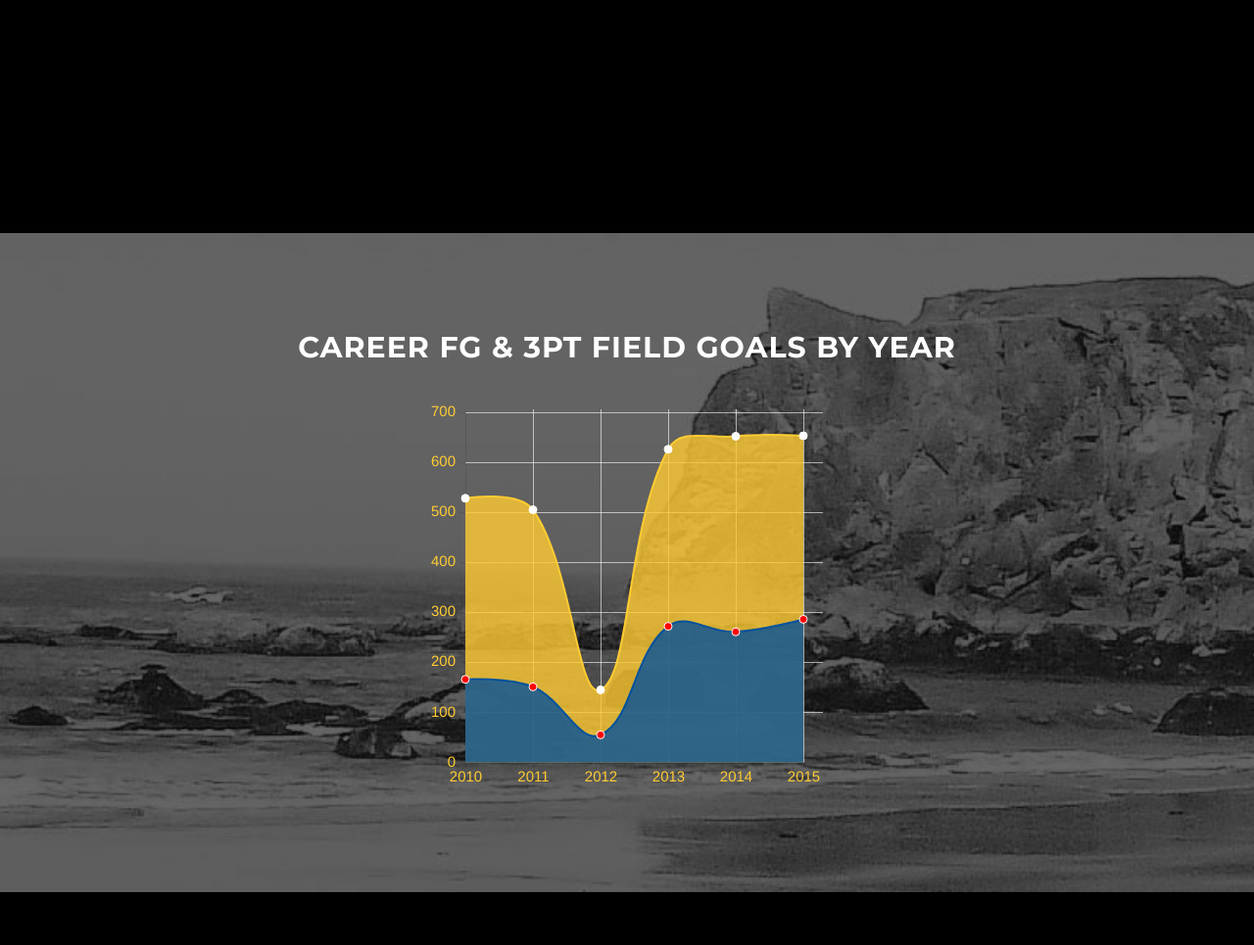
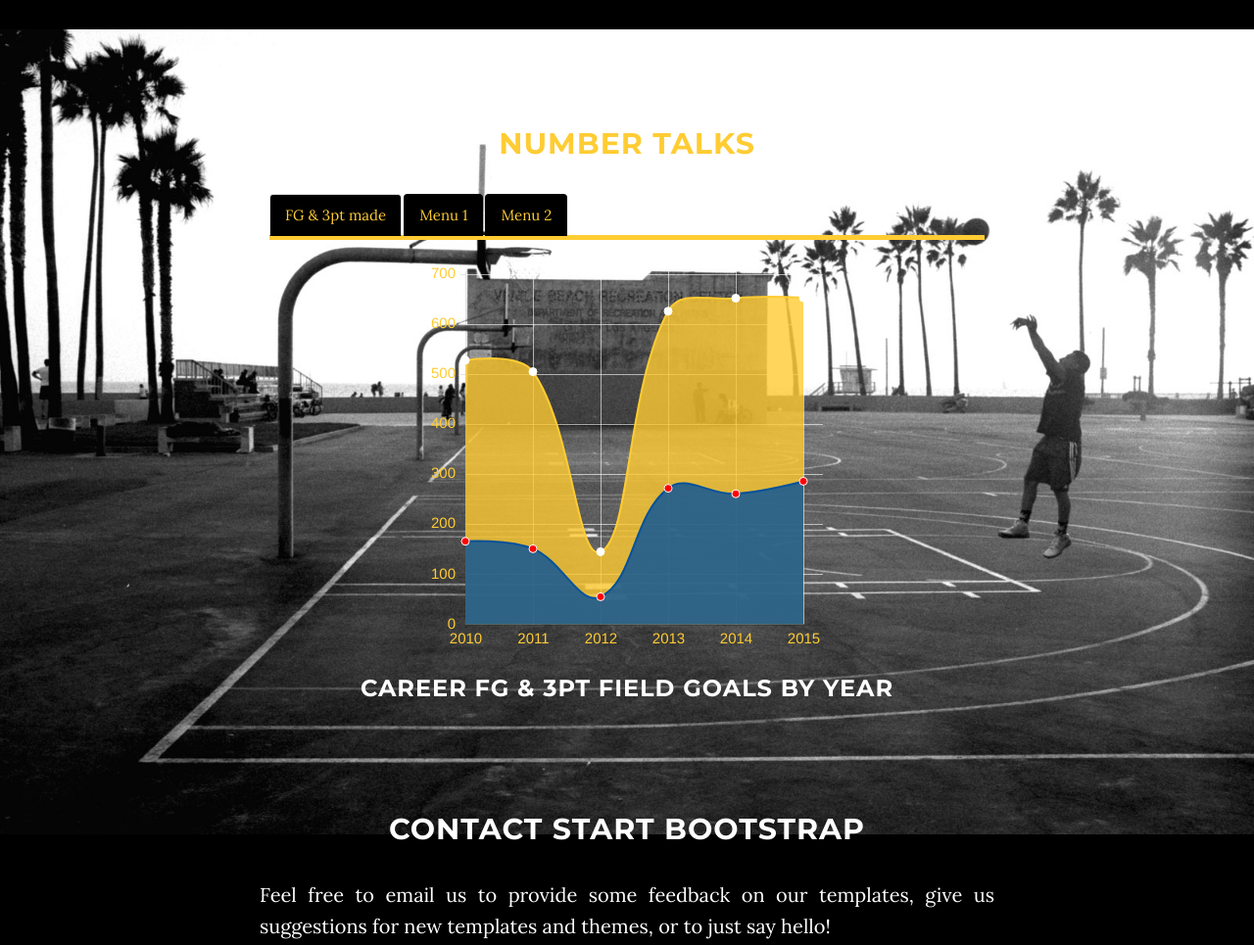
Before and after one commit to jonfu051/Stephen-Curry-, a plain HTML site: page index.html in a window 1280 px wide. Shown: the part 1620-2585 px from the top of the page at 98% size. Drawn offline with Linux system fonts and the light colour scheme; some packages are replaced by stand-ins of ours.

Commit message:
radar chart finished

```diff
--- a/Chart.js/mychart.js
+++ b/Chart.js/mychart.js
@@ -1,27 +1,46 @@
+var inView = false;
 
+var oldScrollTop = $(window).scrollTop();
 
-var data = {
-    labels : ["2010","2011","2012","2013","2014","2015"],
-    datasets : [
-        {
-            fillColor : "rgba(255,204,51,0.8)",
-            strokeColor : "rgba(255,204,51,1)",
-            pointColor : "rgba(255,255,255,1)",
-            pointStrokeColor : "#fff",
-            data : [528,505,145,626,652,653]
-        },
-        {
-            fillColor : "rgba(4,82,156,0.8)",
-            strokeColor : "rgba(4,82,156,1)",
-            pointColor : "rgba(255,0,0,1)",
-            pointStrokeColor : "#fff",
-            data : [166,151,55,272,261,286]
-        }
-    ]
+function isScrolledIntoView(elem) {
+
+    var docViewTop = $(window).scrollTop();
+    var docViewBottom = docViewTop + $(window).height();
+    var scrollingDown = docViewTop > oldScrollTop;
+    oldScrollTop = docViewTop;
+
+    var elemTop = $(elem).offset().top;
+    var elemBottom = elemTop + $(elem).height();
+
+    if (scrollingDown) {
+        return docViewBottom >= elemBottom
+    } else {
+        return docViewTop <= elemTop
+    }
 }
 
-var options =  {
-    scaleGridLineColor : "rgba(255,255,255,0.6)",
+//line chart data
+var lineData = {
+    labels: ["2010", "2011", "2012", "2013", "2014", "2015"],
+    datasets: [{
+        label: "FG",
+        fillColor: "rgba(255,204,51,0.8)",
+        strokeColor: "rgba(255,204,51,1)",
+        pointColor: "rgba(255,255,255,1)",
+        pointStrokeColor: "#fff",
+        data: [528, 505, 145, 626, 652, 653],
+    }, {
+        label: "3PT",
+        fillColor: "rgba(4,82,156,0.8)",
+        strokeColor: "rgba(4,82,156,1)",
+        pointColor: "rgba(255,0,0,1)",
+        pointStrokeColor: "#fff",
+        data: [166, 151, 55, 272, 261, 286],
+    }]
+};
+
+var lineOptions = {
+    scaleGridLineColor: "rgba(255,255,255,0.6)",
     scaleFontSize: 15,
     scaleFontFamily: "'Helvetica Neue', 'Helvetica', 'Arial', sans-serif",
     scaleFontColor: "rgb(255,204,51)",
@@ -29,11 +48,152 @@ var options =  {
     scaleSteps: 7,
     scaleStepWidth: 100,
     scaleStartValue: 0,
+    multiTooltipTemplate: "<%= datasetLabel %> - <%= value %>",
 
 
+};
+
+//FG and 3pt pie chart data
+var fgPieData = [{
+        value: 300,
+        color: "#F7464A",
+        highlight: "#FF5A5E",
+        label: "Red"
+    }, {
+        value: 50,
+        color: "#46BFBD",
+        highlight: "#5AD3D1",
+        label: "Green"
+    }, {
+        value: 100,
+        color: "#FDB45C",
+        highlight: "#FFC870",
+        label: "Yellow"
+    }, {
+        value: 40,
+        color: "#949FB1",
+        highlight: "#A8B3C5",
+        label: "Grey"
+    }, {
+        value: 120,
+        color: "#4D5360",
+        highlight: "#616774",
+        label: "Dark Grey"
+    }
+
+];
+var threePointData = [{
+        value: 300,
+        color: "#F7464A",
+        highlight: "#FF5A5E",
+        label: "Red"
+    }, {
+        value: 50,
+        color: "#46BFBD",
+        highlight: "#5AD3D1",
+        label: "Green"
+    }, {
+        value: 100,
+        color: "#FDB45C",
+        highlight: "#FFC870",
+        label: "Yellow"
+    }
+];
+
+var pieOptions = {
+    segmentShowStroke: false,
+    animateScale: true
 }
 
-var ctx = $("#myChart").get(0).getContext("2d");
-// This will get the first returned node in the jQuery collection.
-var myNewChart = new Chart(ctx);
-new Chart(ctx).Line(data, options);
+// Radar chart
+var radarData = {
+    labels: ["MINUTES", "POINTS", "FIELD GOALS", "3-PT FIELD GOALS", "FREE THROWS", "REBOUNDS", "ASSISTS","STEALS","BLOCKS","TURNOVERS"],
+    datasets: [{
+        label: "My First dataset",
+        fillColor: "rgba(255,204,51,0.8)",
+        strokeColor: "rgba(220,220,220,1)",
+        pointColor: "rgba(220,220,220,1)",
+        pointStrokeColor: "#fff",
+        pointHighlightFill: "#fff",
+        pointHighlightStroke: "rgba(220,220,220,1)",
+        data: [65, 59, 90, 81, 56, 55, 40, 81, 56, 55]
+    }, {
+        // label: "My Second dataset",
+        // fillColor: "rgba(151,187,205,0.2)",
+        // strokeColor: "rgba(151,187,205,1)",
+        // pointColor: "rgba(151,187,205,1)",
+        // pointStrokeColor: "#fff",
+        // pointHighlightFill: "#fff",
+        // pointHighlightStroke: "rgba(151,187,205,1)",
+        // data: [28, 48, 40, 19, 96, 27, 100, 81, 56, 55]
+    }]
+};
+
+var  radarOptions  = {
+        // angleLineColor : "rgba(255,255,255,1)",
+
+        // datasetStroke : true,
+
+        scaleShowLine : true,
+        scaleGridLineColor: "rgba(255,255,255,0.6)",
+        scaleFontSize: 10,
+        scaleFontFamily: "'Helvetica Neue', 'Helvetica', 'Arial', sans-serif",
+        scaleFontColor: "rgb(255,204,51)",
+        pointLabelFontFamily : "'Arial'",
+        scaleLineColor: "rgba(4,82,156,0.8)",
+        scaleShowLabels : true
+};
+
+
+$(window).scroll(function() {
+    if (isScrolledIntoView('#lineChart')) { //if scrolled in
+        if (inView) {
+            return;
+        }
+        inView = true;
+        var lineChart = $("#lineChart").get(0).getContext("2d");
+        // This will get the first returned node in the jQuery collection.
+        var myNewChart = new Chart(lineChart);
+        new Chart(lineChart).Line(lineData, lineOptions);
+    } else {
+        inView = false;
+    }
+});
+
+
+
+$(document).ready(function() {
+
+    //stats tab menu
+    $(".nav-tabs a").click(function() {
+        $(this).tab('show');
+    });
+
+
+    $('a[data-toggle="tab"]').on('shown.bs.tab', function(e) {
+        var $target = $(e.target),
+            targetHref = $target.attr("href");
+        var targetChartId = $target.data('chart'),
+            $targetChart = $("#" + targetChartId);
+
+        if ($targetChart.size() > 0 && !$target.data('initialized') && targetHref === '#secondTab') {
+            var fgChart = $targetChart.get(0).getContext("2d");
+            new Chart(fgChart).Pie(fgPieData, pieOptions);
+            var threePointChart = $targetChart.get(0).getContext("2d");
+            // new Chart(threePointChart).Pie(threePointData, pieOptions);
+            $target.data({
+                initialized: true
+            });
+        } else if ($targetChart.size() > 0 && !$target.data('initialized') && targetHref === '#thirdTab') {
+            var drawRadarChart = $targetChart.get(0).getContext("2d");
+            new Chart(drawRadarChart).Radar(radarData,radarOptions);
+            $target.data({
+                initialized: true
+            });
+        } else {
+
+        }
+
+    });
+
+});
--- a/css/grayscale.css
+++ b/css/grayscale.css
@@ -259,14 +259,15 @@ a:focus {
 }
 
 .content-section {
-    padding-top: 100px;
+    padding-top: 50px;
+    height: 100vh;
 }
 
-.download-section {
+.stats-section {
     width: 100%;
     padding: 50px 0;
     color: #fff;
-    background: url(../img/downloads-bg.jpg) no-repeat center center scroll;
+    background: url(../img/streetbasketball.jpg) no-repeat center center scroll;
     background-color: #000;
     -webkit-background-size: cover;
     -moz-background-size: cover;
@@ -282,10 +283,12 @@ a:focus {
 
 @media(min-width:767px) {
     .content-section {
-        padding-top: 250px;
+
+    /*shift the stat section upwards*/
+
     }
 
-    .download-section {
+    .stats-section {
         padding: 100px 0;
     }
 
@@ -372,3 +375,25 @@ img::-moz-selection {
 body {
     webkit-tap-highlight-color: rgba(255,255,255,.2);
 }
+
+.row p {
+  text-align: justify;
+}
+
+.nav-tabs {
+  border-bottom: 5px solid #FFCC33;
+}
+
+
+.stats-section h2{
+    color: #FFCC33;
+}
+
+.stats-section .nav>li>a {
+    color: #FFCC33;
+    font-size: 15px;
+}
+
+.stats-section .nav-tabs>li>a{
+    background-color: #000000;
+}
--- a/index.html
+++ b/index.html
@@ -56,7 +56,7 @@
                         <a class="page-scroll" href="#about">About</a>
                     </li>
                     <li>
-                        <a class="page-scroll" href="#download">Download</a>
+                        <a class="page-scroll" href="#stats">Stats</a>
                     </li>
                     <li>
                         <a class="page-scroll" href="#contact">Contact</a>
@@ -87,6 +87,8 @@
     <section id="about" class="container content-section text-center">
         <div class="row">
             <div class="col-lg-8 col-lg-offset-2">
+                <br>
+                <br>
                 <h2>Why Stephen Curry is NBA's best shooter ever</h2>
                 <p>On shots with zero dribbles, Curry knocks down an astonishing 46.8 percent of his three-point attempts, and his three-point percentage on catch-and-shoot attempts is 48.3 percent. The fact that he takes those kinds of shots at a frequency of 20.9 percent is a further testament to his effectiveness as a pure shooter.</p>
                 <p>On three-point shots that come from one dribble, per NBA.com, Curry converts at a 45.3 percent clip, indicating his intelligence with shot fakes.</p>
@@ -95,18 +97,45 @@
         </div>
     </section>
 
-    <!-- Download Section -->
-    <section id="download" class="content-section text-center">
-        <div class="download-section">
+    <!-- Stats Section -->
+    <section id="stats" class="content-section text-center">
+        <div class="stats-section">
             <div class="container">
                 <div class="col-lg-8 col-lg-offset-2">
-                    <h2>Career FG & 3pt field goals by year</h2>
-                    <canvas id="myChart" width="400" height="400"></canvas>
+                    <h2>Number talks</h2>
+                        <ul class="nav nav-tabs">
+                            <li class="active"><a href="#firstTab" data-toggle='tab'>FG &amp 3pt made</a></li>
+                            <li><a href="#secondTab" data-toggle='tab' data-chart="fg-area">Menu 1</a></li>
+                            <li><a href="#thirdTab" data-toggle='tab' data-chart="radarChart">Menu 2</a></li>
+                        </ul>
 
+                        <div class="tab-content">
+                            <div id="firstTab" class="tab-pane fade in active">
+                            <br>
+                                <canvas id="lineChart" width="400" height="400"></canvas><br><br>
+                                <h3>Career FG &amp 3pt field goals by year</h3>
+                            </div>
+                            <div id="secondTab" class="tab-pane fade">
+                            <br>
+                                <canvas id="fg-area" width="300" height="300"></canvas><br><br>
+                                <canvas id="threePoint-area" width="300" height="300"></canvas>
+
+                                <h3>Menu 1</h3>
+                            </div>
+                            <div id="thirdTab" class="tab-pane fade">
+                            <br>
+                                <canvas id="radarChart" width="400" height="400"></canvas>
+                                <h3>Menu 2</h3>
+
+                            </div>
+                        </div>
                 </div>
+
             </div>
         </div>
     </section>
+
+
 
     <!-- Contact Section -->
     <section id="contact" class="container content-section text-center">
@@ -123,16 +152,10 @@
                     <li>
                         <a href="https://github.com/IronSummitMedia/startbootstrap" class="btn btn-default btn-lg"><i class="fa fa-github fa-fw"></i> <span class="network-name">Github</span></a>
                     </li>
-                    <li>
-                        <a href="https://plus.google.com/+Startbootstrap/posts" class="btn btn-default btn-lg"><i class="fa fa-google-plus fa-fw"></i> <span class="network-name">Google+</span></a>
-                    </li>
                 </ul>
             </div>
         </div>
     </section>
-
-    <!-- Map Section -->
-    <div id="map"></div>
 
     <!-- Footer -->
     <footer>
@@ -150,9 +173,6 @@
     <!-- Plugin JavaScript -->
     <script src="js/jquery.easing.min.js"></script>
 
-    <!-- Google Maps API Key - Use your own API key to enable the map feature. More information on the Google Maps API can be found at https://developers.google.com/maps/ -->
-    <script type="text/javascript" src="https://maps.googleapis.com/maps/api/js?key=AIzaSyCRngKslUGJTlibkQ3FkfTxj3Xss1UlZDA&sensor=false"></script>
-
     <!-- Custom Theme JavaScript -->
     <script src="js/grayscale.js"></script>
     <!-- Char.js  plugin -->
```
Also changed, not shown: Chart.js/Chart.js (line endings or trailing spaces), img/basketballcourt.jpg (added), img/map-marker.png (deleted), img/streetbasketball.jpg (added).
